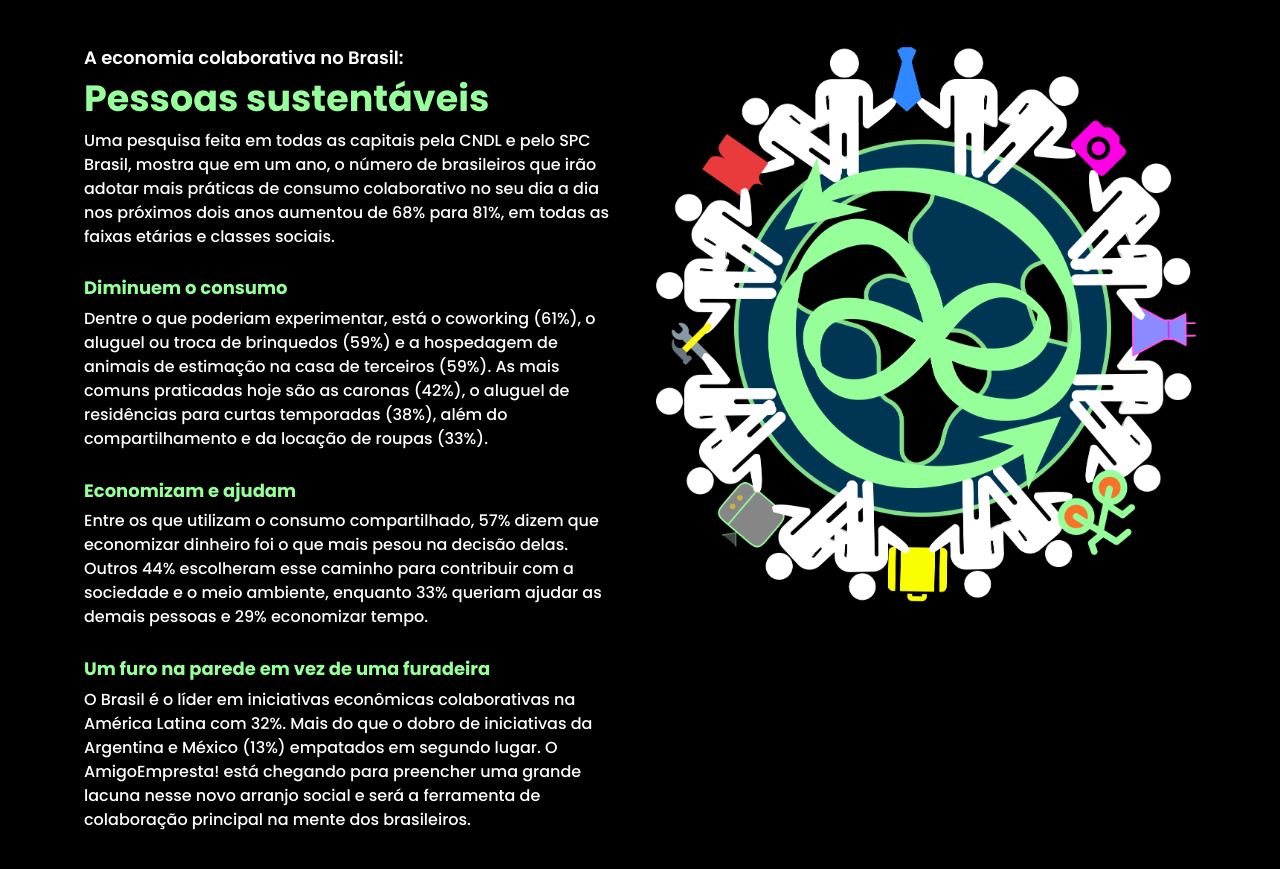
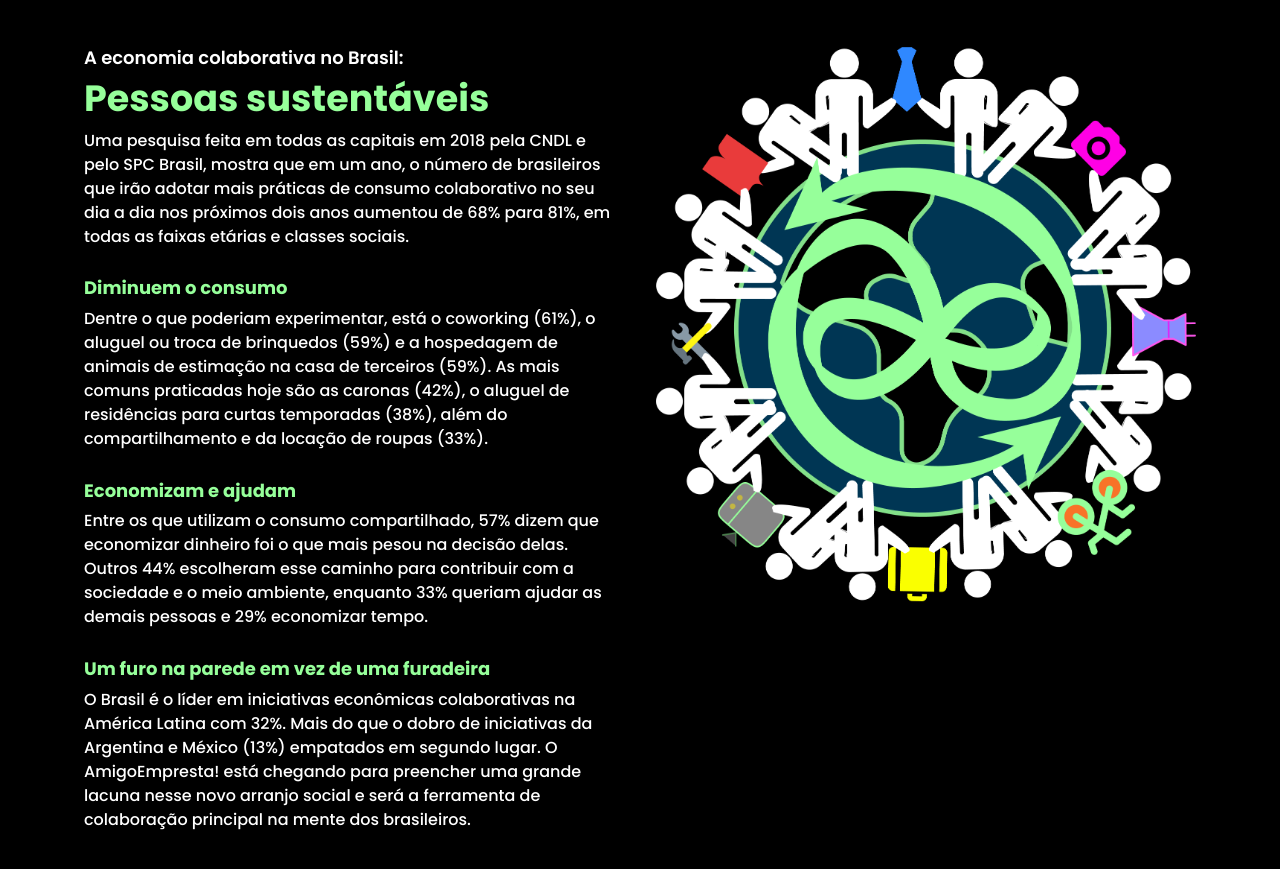
Before and after one commit to SrZeh/AmigoEmpresta, a website: page docs/index.html in a window 1280 px wide. Shown: the part 1380-2249 px from the top of the page. Drawn offline with Linux system fonts and the light colour scheme; a web font is replaced by a local one.

Commit message:
Update index.html
data pesquisa

```diff
--- a/docs/index.html
+++ b/docs/index.html
@@ -115,7 +115,7 @@
               <h5 class="text-secondary">A economia colaborativa no Brasil:</h5>
               <h2 class="mb-2 fs-7 fw-bold">Pessoas sustentáveis</h2>
               <p class="mb-4 fw-medium text-secondary">
-                Uma pesquisa feita em todas as capitais pela CNDL e pelo
+                Uma pesquisa feita em todas as capitais em 2018 pela CNDL e pelo
                  SPC Brasil, mostra que em um ano, o número de brasileiros que irão adotar mais práticas de consumo
                  colaborativo no seu dia a dia nos próximos dois anos aumentou de 68% para 81%,
                  em todas as faixas etárias e classes sociais.
```
